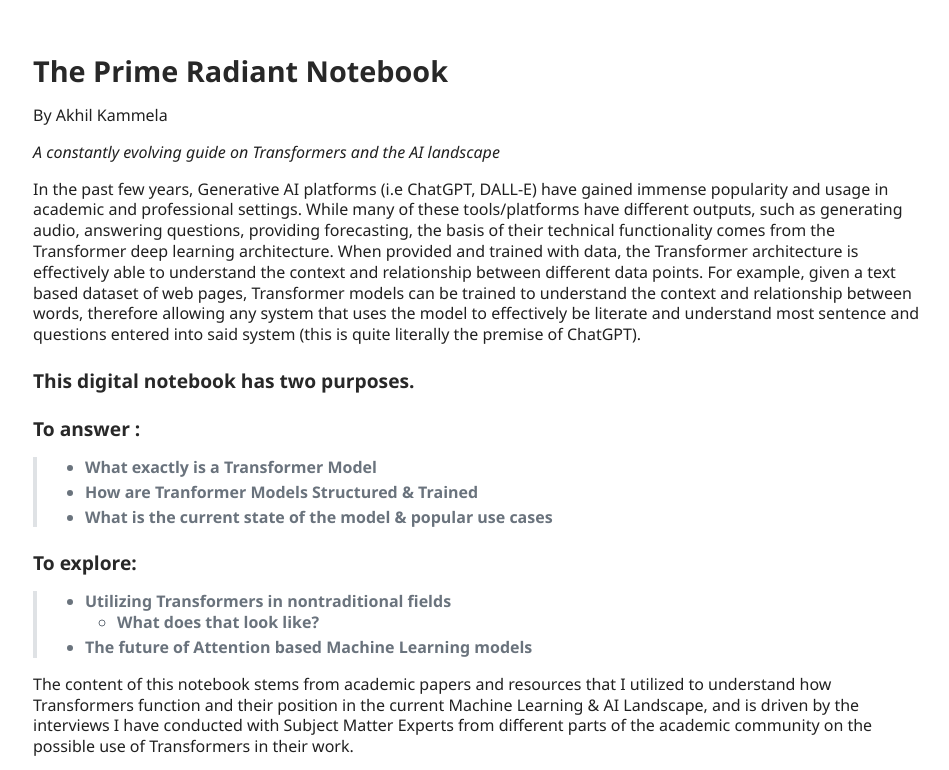
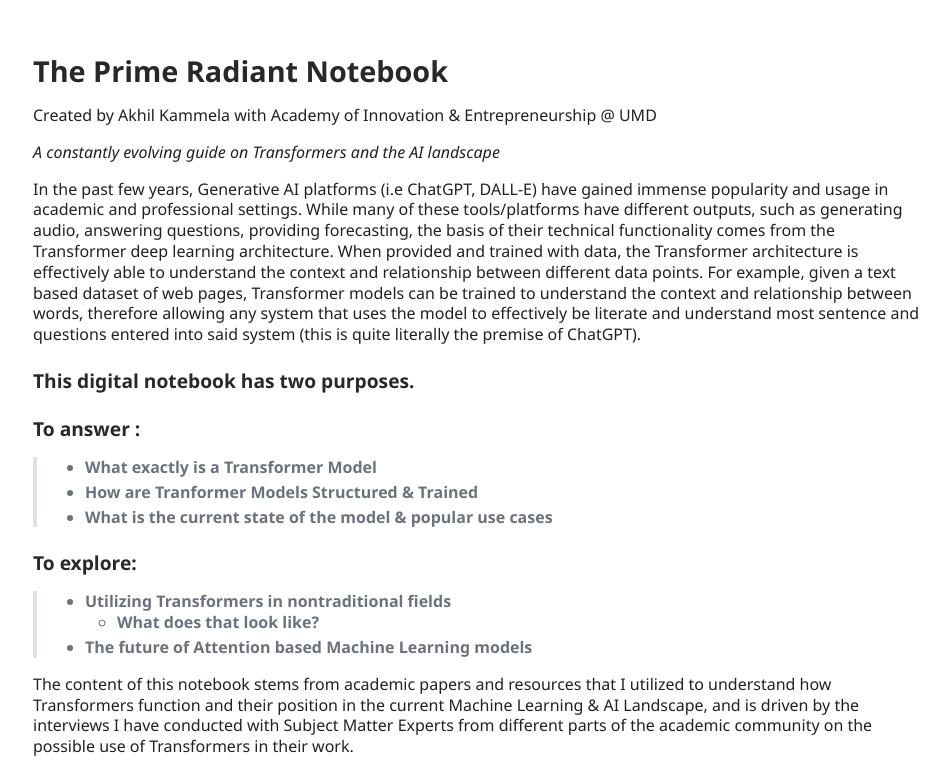
Before and after one commit to 9thwarlock/prime-radiant, a plain HTML site: page index.html in a window 1280 px wide. Shown: the top 770 px of the page, without its empty margins (162-1111 px from the left). Drawn offline with Linux system fonts and the light colour scheme.

Commit message:
updated index

```diff
--- a/index.html
+++ b/index.html
@@ -1341,7 +1341,7 @@ pre[class*="language-"] {
 </head>
 <body>
   <article class="markdown-body"><h1 class="atx" id="the-prime-radiant-notebook">The Prime Radiant Notebook</h1>
-<p>By Akhil Kammela</p>
+<p>Created by Akhil Kammela with Academy of Innovation &amp; Entrepreneurship @ UMD</p>
 <p><em>A constantly evolving guide on Transformers and the AI landscape</em></p>
 <p>In the past few years, Generative AI platforms (i.e ChatGPT, DALL-E) have gained immense popularity and usage in academic and professional settings. While many of these tools/platforms have different outputs, such as generating audio, answering questions, providing forecasting, the basis of their technical functionality comes from the Transformer deep learning architecture. When provided and trained with data, the Transformer architecture is effectively able to understand the context and relationship between different data points. For example, given a text based dataset of web pages, Transformer models can be trained to understand the context and relationship between words, therefore allowing any system that uses the model to effectively be literate and understand most sentence and questions entered into said system (this is quite literally the premise of ChatGPT). </p>
 <h4 class="atx" id="this-digital-notebook-has-two-purposes">This digital notebook has two purposes.</h4>
```
Also changed, not shown: 1 other file.
